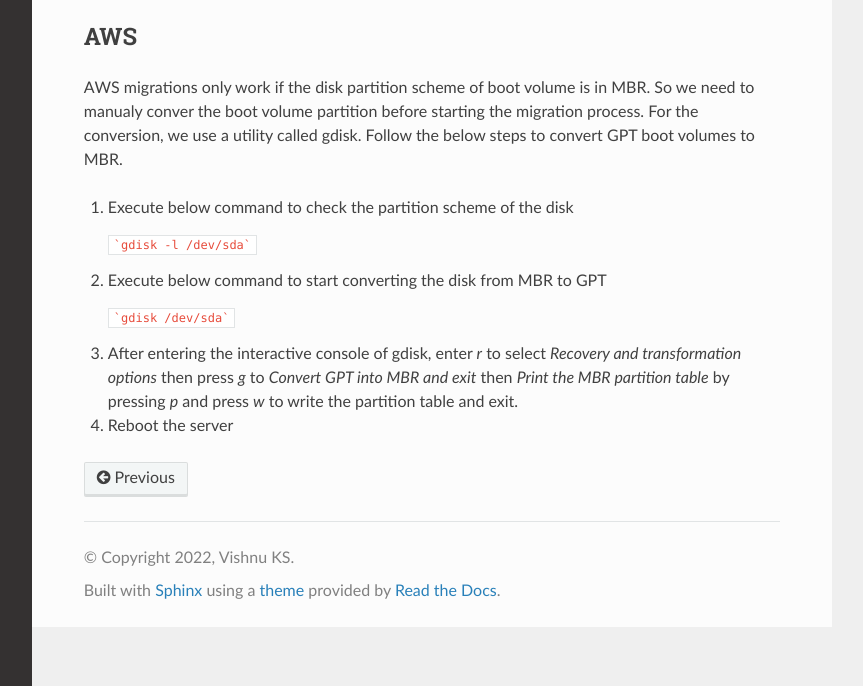
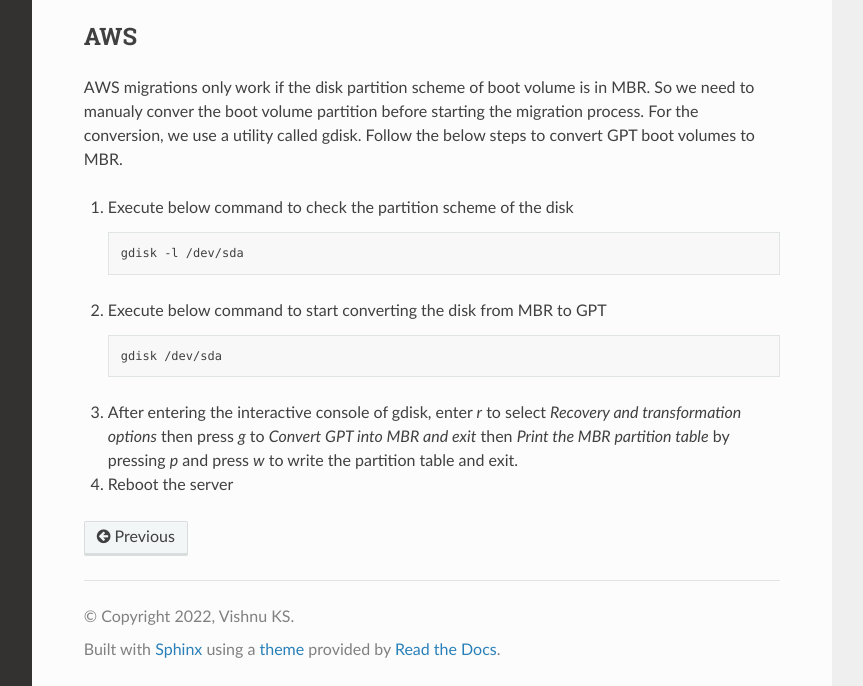
Before and after one commit to xmigrate/xmigrate-docs, a Sphinx documentation site: the page built from docs/source/misc.rst, in a window 1280 px wide and 950 px high, cut to the strip 264-950 px from the top of the window. Shown: the whole strip, without its empty margins (268-1131 px from the left). Built offline with Sphinx 7.4.7 and the Read the Docs theme 2.0.0, drawn with Linux system fonts in a browser that asks for light colours.

Commit message:
corrected code block

````diff
--- a/docs/source/misc.rst
+++ b/docs/source/misc.rst
@@ -14,12 +14,15 @@
 
 1. Execute below command to check the partition scheme of the disk
 
+   .. code-block:: bash
 
-   ```gdisk -l /dev/sda```
+      gdisk -l /dev/sda
 
 2. Execute below command to start converting the disk from MBR to GPT
 
-   ```gdisk /dev/sda```
+   .. code-block:: bash
+
+      gdisk /dev/sda
 
 3. After entering the interactive console of gdisk, enter `r` to select `Recovery and transformation options` then press
    `g` to `Convert GPT into MBR and exit` then `Print the MBR partition table` by pressing `p` and press `w` to write the
````
